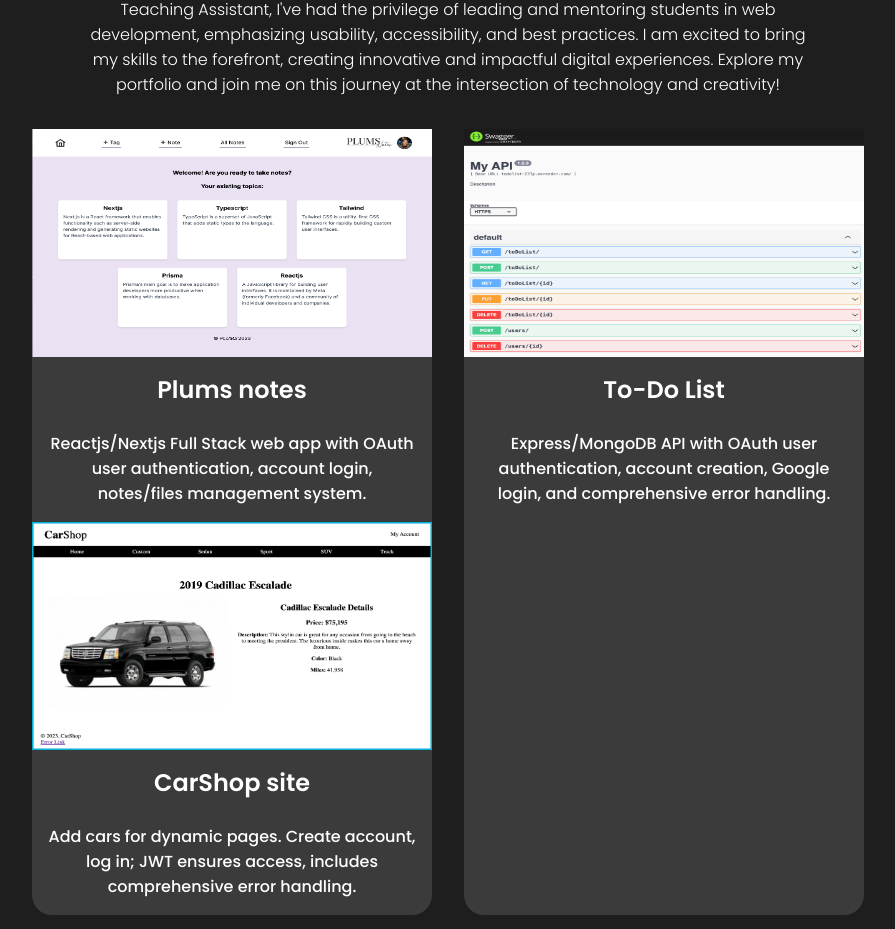
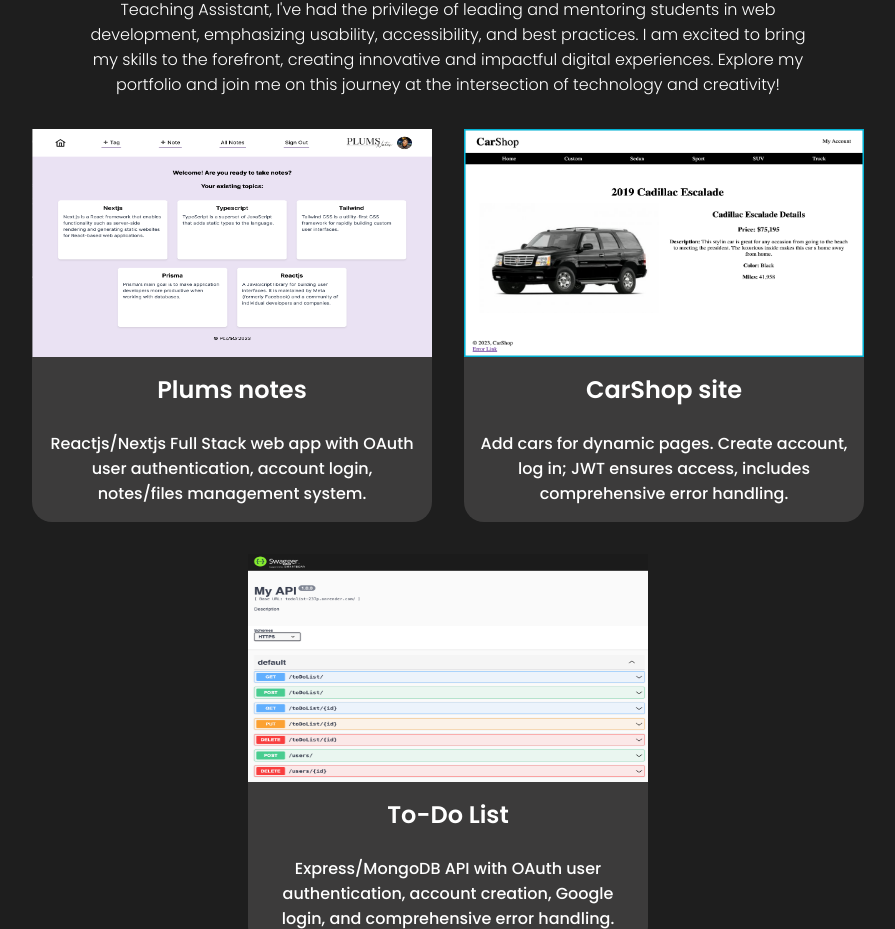
Before and after one commit to claudio-parra/portfolio, a React (Create React App) app: page / in a window 1280 px wide. Shown: the part 1655-2584 px from the top of the page, without its empty margins (192-1087 px from the left). Built offline with nearby package versions, Linux system fonts and the light colour scheme.

Commit message:
it works this time

```diff
--- a/src/components/Works/works.js
+++ b/src/components/Works/works.js
@@ -13,8 +13,7 @@
 
         <div className="workImgs">
 
-          <div className='card'>
-          <div className='card'>
+        <div className='card'>
             <a target='_blank' href="https://plums-sepia.vercel.app/welcome">
                 <img src={plums} alt="" />
                 <h2>Plums notes</h2>
@@ -22,6 +21,7 @@
             </a>
           </div>
 
+          <div className='card'>
             <a target='_blank' href="https://cardeal.onrender.com">
                 <img src={carShop} alt="" />
                 <h2>CarShop site</h2>
```
